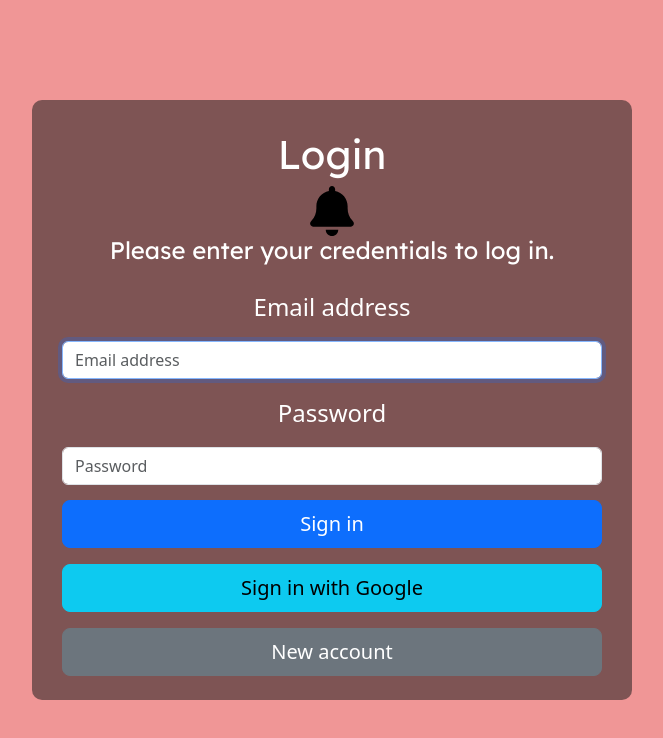
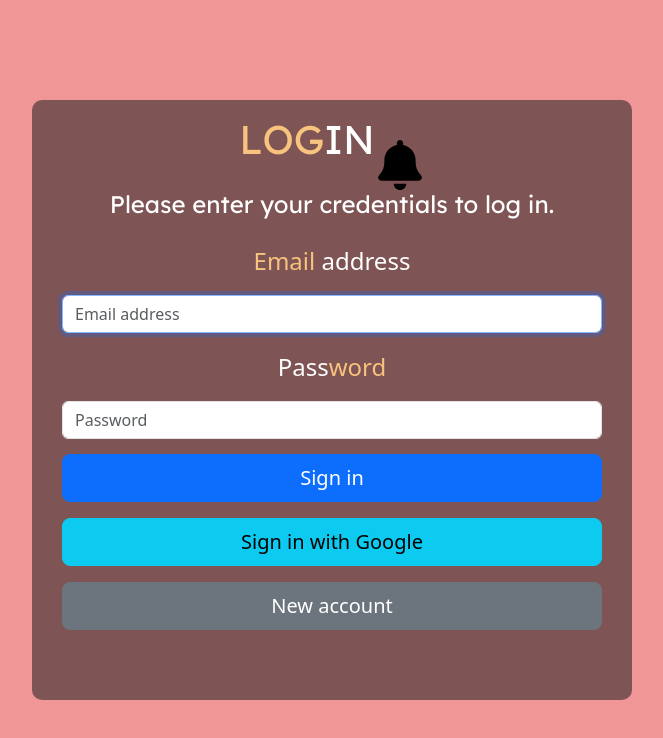
Before and after one commit to AppleChen17/SS_chatroom1, a React (Create React App) app in the folder chatroom/: page / in a window 1280 px wide. Shown: the top 738 px of the page, without its empty margins (308-971 px from the left). Built offline with nearby package versions, Linux system fonts and the light colour scheme; no server answers.

Commit message:
update : add CSS animation

```diff
--- a/chatroom/src/pages/Login.js
+++ b/chatroom/src/pages/Login.js
@@ -169,7 +169,17 @@ const Login = () => {
                     height: "600px",
                 }}
             >
-                <h1>Login</h1>
+
+                {/* className="my-element" */}
+                <h1 className="login">
+                    {/* ref: https://www.youtube.com/shorts/AUafNbgATw8 */}
+                    <span className="L" style={{color: "#f7c37e", animationDelay: "0s"}}>L</span>
+                    <span className="o" style={{color: "#f7c37e", animationDelay: "0.1s"}}>o</span>
+                    <span className="g" style={{color: "#f7c37e", animationDelay: "0.2s"}}>g</span>
+                    <span className="i" style={{animationDelay: "0.3s"}}>i</span>
+                    <span className="n" style={{animationDelay: "0.4s"}}>n</span>
+                    {/* Login */}
+                </h1>
                 <button style={{all:"unset"}}>
                     <img className='bell'
                     src="/bell-solid.svg"
@@ -183,7 +193,8 @@ const Login = () => {
                     className="sr-only"
                     style={{fontSize: "1.5rem",margin: "1rem 1rem"}}
                 >
-                    Email address
+                    <span style={{color: "#f7c37e"}}>Email </span>
+                    <span>address</span>
                 </label>
                 <input
                     type="email"
@@ -200,7 +211,10 @@ const Login = () => {
                         className="sr-only"
                         style={{fontSize: "1.5rem",margin: "1rem 1rem"}}
                 >
-                    Password</label>
+                    <span>Pass</span>
+                    <span style={{color: "#f7c37e"}}>word</span>
+                    {/* Password */}
+                </label>
                 <input
                     type="password"
                     id="inputPassword"
--- a/chatroom/src/styles/style.css
+++ b/chatroom/src/styles/style.css
@@ -25,6 +25,42 @@ h6 {
   background-color: "#433232a6";
 }
 
+.login-area .login {
+  text-transform: uppercase;
+  display: inline-block;
+  animation: bounce 1s ease-in-out infinite;
+}
+
+@keyframes bounce {
+  0% {
+    transform: translateY(0);
+  }
+  100% {
+    transform: translateY(0);
+  }
+  50% {
+    transform: translateY(-15px);
+  }
+}
+@keyframes come-in-left-bounce {
+  0% {
+    transform: translate(-100%, 0);
+    opacity: 0;
+  }
+  40% {
+    transform: translate(10%, -30px);
+    opacity: 1;
+  }
+  60% {
+    transform: translate(-5%, 0px);
+  }
+  80% {
+    transform: translate(2%, -10px);
+  }
+  100% {
+    transform: translate(0%, 0px);
+  }
+}
 nav {
   text-decoration: none;
   display: flex;
@@ -38,6 +74,7 @@ nav div {
 }
 nav div h1 {
   font-size: 2.5rem;
+  animation: come-in-left-bounce 1s ease;
 }
 nav .profile-area {
   display: flex;
@@ -234,7 +271,7 @@ nav .profile-area .profile-area {
   min-width: 180px;
   display: flex;
   flex-direction: column;
-  border-right: 1px solid #ccc;
+  border-right: 2px solid #ccc;
   background-color: #ffffff;
 }
 
@@ -268,7 +305,7 @@ nav .profile-area .profile-area {
   .chatroom-list {
     width: 50%;
     min-height: 200px;
-    border-bottom: 1px solid #ccc;
+    border-bottom: 2px solid #ccc;
   }
   .chatroom-main {
     flex: 1;
--- a/chatroom/src/styles/style.scss
+++ b/chatroom/src/styles/style.scss
@@ -35,6 +35,85 @@ background-color: "#433232a6";
   }
 }
 
+// .my-element {
+//   display: inline-block;
+//   margin: 0 0.5rem;
+
+//   animation: bounce 0.7s ease;
+// }
+
+.login-area {
+  .login {
+    text-transform: uppercase;
+    display: inline-block;
+    animation: bounce 1s ease-in-out infinite;
+  }
+
+  // .L { animation-delay: 0s; }
+  // .o { animation-delay: 0.1s; }
+  // .g { animation-delay: 0.2s; }
+  // .i { animation-delay: 0.3s; }
+  // .n { animation-delay: 0.4s; }
+}
+
+// @keyframes bounce {
+//   0%   { transform: translateY(0); }
+//   15%  { transform: translateY(-40px); }
+//   30%  { transform: translateY(0); }
+//   45%  { transform: translateY(-25px); }
+//   60%  { transform: translateY(0); }
+//   75%  { transform: translateY(-10px); }
+//   85%  { transform: translateY(0); }
+//   92%  { transform: translateY(-4px); }
+//   100% { transform: translateY(0); }
+// }
+
+@keyframes bounce {
+  0% {
+    transform: translateY(0);
+  }
+  100% {
+    transform: translateY(0);
+  }
+  50% {
+    transform: translateY(-15px);
+  }
+}
+
+@keyframes come-in-left-bounce {
+  0% {
+    transform: translate(-100%, 0);
+    // transform::translateY(-50%)
+    opacity: 0;
+  }
+  40% {
+    transform: translate(10%, -30px);
+    opacity: 1;
+  }
+  60% {
+    transform: translate(-5%, 0px);
+  }
+  80% {
+    transform: translate(2%, -10px);
+  }
+  100% {
+    transform: translate(0%, 0px);
+  }
+}
+// @keyframes bounce {
+//   100% {
+//       top: -20px;
+//       text-shadow: 0 1px 0 #ccc,
+//                    0 2px 0 #ccc,
+//                    0 3px 0 #ccc,
+//                    0 4px 0 #ccc,
+//                    0 5px 0 #ccc,
+//                    0 6px 0 #ccc,
+//                    0 7px 0 #ccc,
+//                    0 8px 0 #ccc;
+//   }
+// }
+
 nav {
     text-decoration: none;
     display: flex;
@@ -50,6 +129,7 @@ nav {
         margin: auto 0.5rem;
         h1{
             font-size: 2.5rem;
+            animation: come-in-left-bounce 1s ease;
         }
     }
 
@@ -319,7 +399,7 @@ nav {
     min-width: 180px;
     display: flex;
     flex-direction: column;
-    border-right: 1px solid #ccc;
+    border-right: 2px solid #ccc;
     background-color: #ffffff;
   }
 
@@ -355,7 +435,7 @@ nav {
       width: 50%;
       min-height: 200px;
     //   border-right: none;
-      border-bottom: 1px solid #ccc;
+      border-bottom: 2px solid #ccc;
     }
 
     .chatroom-main {
```
Also changed, not shown: 1 other file (tests, documents, lock files or other folders).
